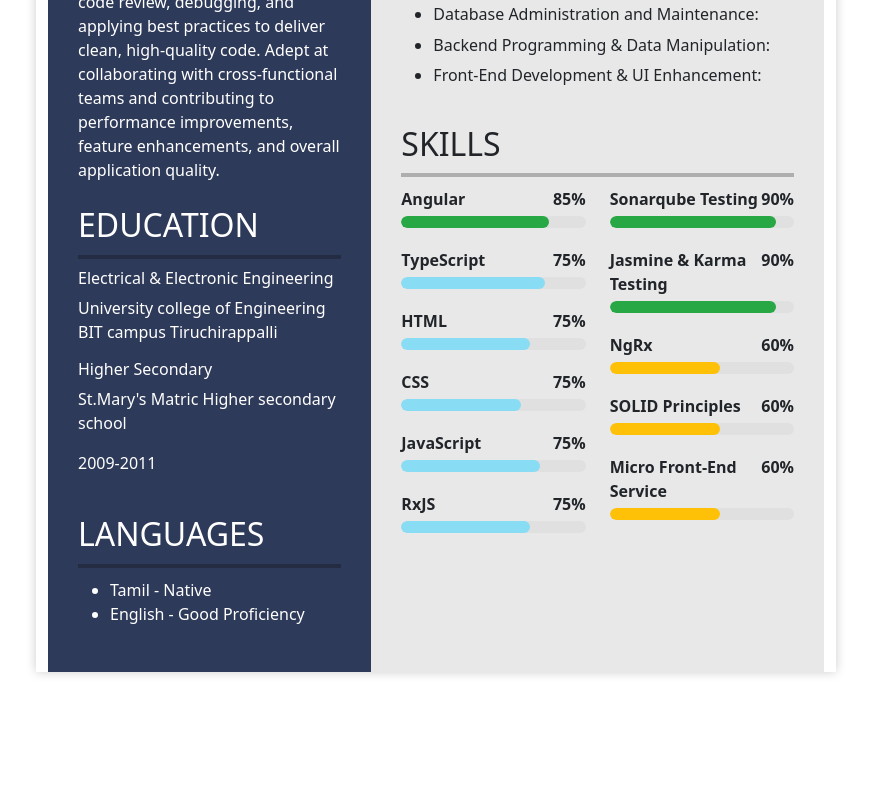
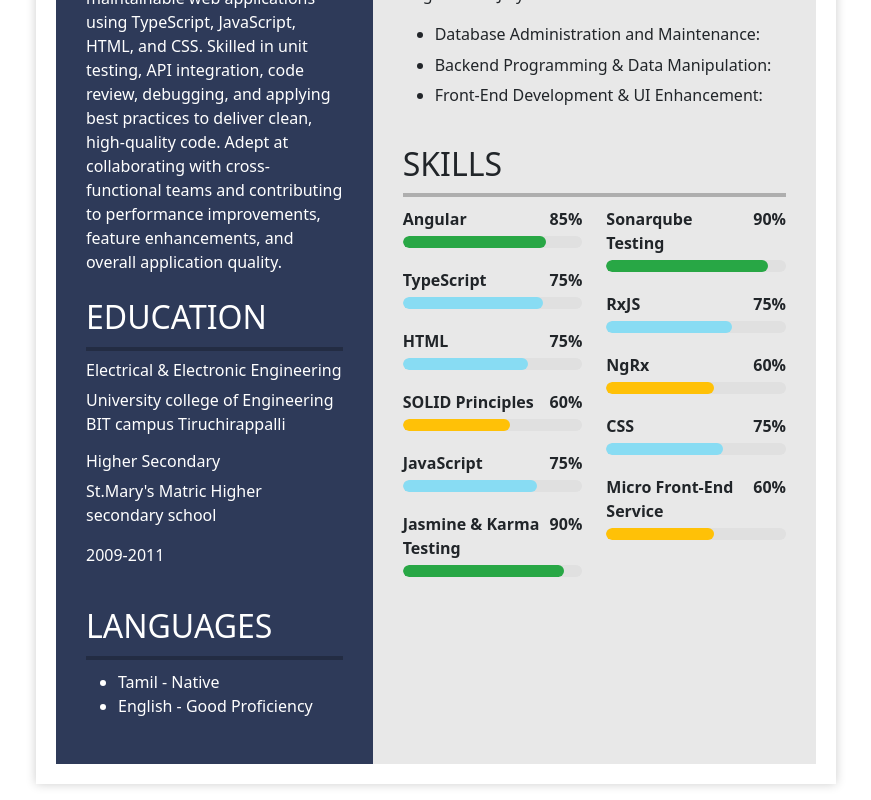
Before and after one commit to subash-balakrishnan/MyResume, an Angular app: page / in a window 1280 px wide. Shown: the part 739-1539 px from the top of the page, without its empty margins (204-1075 px from the left). Before the commit the page ends 1427 px from the top, so only its background shows below. Built offline with nearby package versions, Linux system fonts and the light colour scheme.

Commit message:
Sorting of the tech

```diff
--- a/src/app/app.component.css
+++ b/src/app/app.component.css
@@ -30,15 +30,15 @@
 }
 
 .progress-bar.level-low {
-  background-color: #ffc107; /* red */
+  background-color: #ffc107;
 }
 
 .progress-bar.level-medium {
-  background-color: #88dcf3; /* yellow */
+  background-color: #88dcf3;
 }
 
 .progress-bar.level-high {
-  background-color: #28a745; /* green */
+  background-color: #28a745;
 }
 
 
@@ -48,11 +48,11 @@
 }
 
 .resumeContainer {
-  max-width: 800px; /* A4 size */
-  margin: 0 auto;   /* center */
-  /* background: white; */
+  max-width: 800px;
+  margin: 0 auto;
+  background: white;
   box-shadow: 0 0 10px rgba(0,0,0,0.2);
-  /* padding: 20px; */
+  padding: 20px;
 }
 
 
--- a/src/app/app.component.html
+++ b/src/app/app.component.html
@@ -147,9 +147,9 @@
                 </div>
 
                 <div class="skill">
-                  <p>CSS <span>75%</span></p>
+                  <p>SOLID Principles <span>60%</span></p>
                   <div class="progress">
-                    <div class="progress-bar level-medium" style="width: 65%;"></div>
+                    <div class="progress-bar level-low" style="width: 60%;"></div>
                   </div>
                 </div>
 
@@ -160,9 +160,9 @@
                   </div>
                 </div>
                 <div class="skill">
-                  <p>RxJS <span>75%</span></p>
+                  <p>Jasmine & Karma Testing <span>90%</span></p>
                   <div class="progress">
-                    <div class="progress-bar level-medium" style="width: 70%;"></div>
+                    <div class="progress-bar level-high" style="width: 90%;"></div>
                   </div>
                 </div>
               </div>
@@ -176,9 +176,9 @@
                 </div>
 
                 <div class="skill">
-                  <p>Jasmine & Karma Testing <span>90%</span></p>
+                  <p>RxJS <span>75%</span></p>
                   <div class="progress">
-                    <div class="progress-bar level-high" style="width: 90%;"></div>
+                    <div class="progress-bar level-medium" style="width: 70%;"></div>
                   </div>
                 </div>
 
@@ -190,9 +190,9 @@
                 </div>
 
                 <div class="skill">
-                  <p>SOLID Principles <span>60%</span></p>
+                  <p>CSS <span>75%</span></p>
                   <div class="progress">
-                    <div class="progress-bar level-low" style="width: 60%;"></div>
+                    <div class="progress-bar level-medium" style="width: 65%;"></div>
                   </div>
                 </div>
 
```
